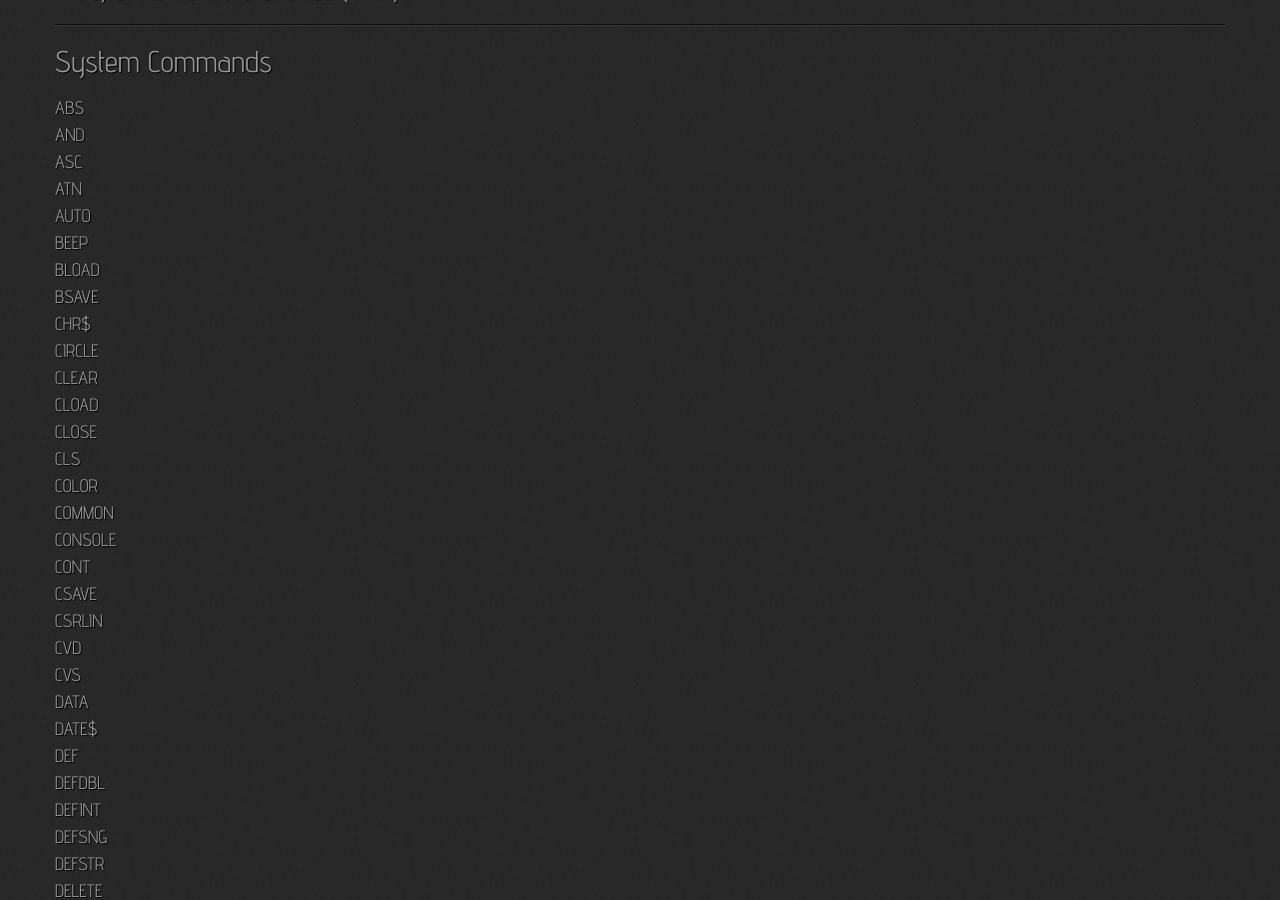
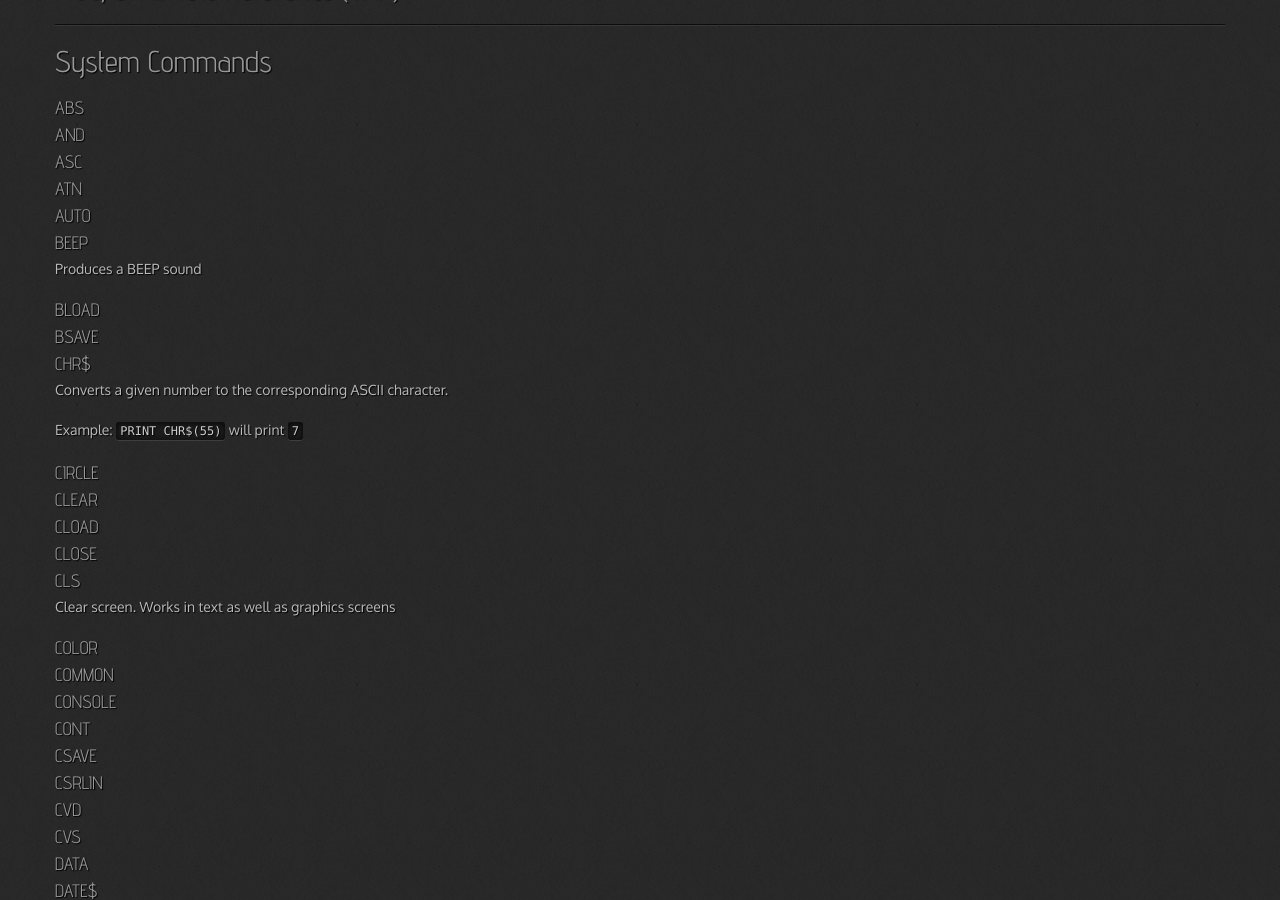
Before and after one commit to Salwan/salwan.github.io, a Jekyll site: the page built from pages/pc6002.md, in a window 1280 px wide and 900 px high, scrolled down 3698 px. Built offline with Jekyll 4.4.1, drawn with Linux system fonts in a browser that asks for light colours; nearby versions of some CDN libraries.

Commit message:
minor updates

```diff
--- a/pages/pc6002.md
+++ b/pages/pc6002.md
@@ -194,6 +194,7 @@
 ### BEEP
 {: #basic_BEEP}
 
+Produces a BEEP sound
 
 ### BLOAD
 {: #basic_BLOAD}
@@ -205,6 +206,10 @@
 
 ### CHR$
 {: #basic_CHR$}
+
+Converts a given number to the corresponding ASCII character.
+
+Example: `PRINT CHR$(55)` will print `7`
 
 
 ### CIRCLE
@@ -226,6 +231,8 @@
 
 ### CLS
 {: #basic_CLS}
+
+Clear screen. Works in text as well as graphics screens
 
 
 ### COLOR
```
Also changed, not shown: pages/agdncontest.md (+2 -2 lines).
